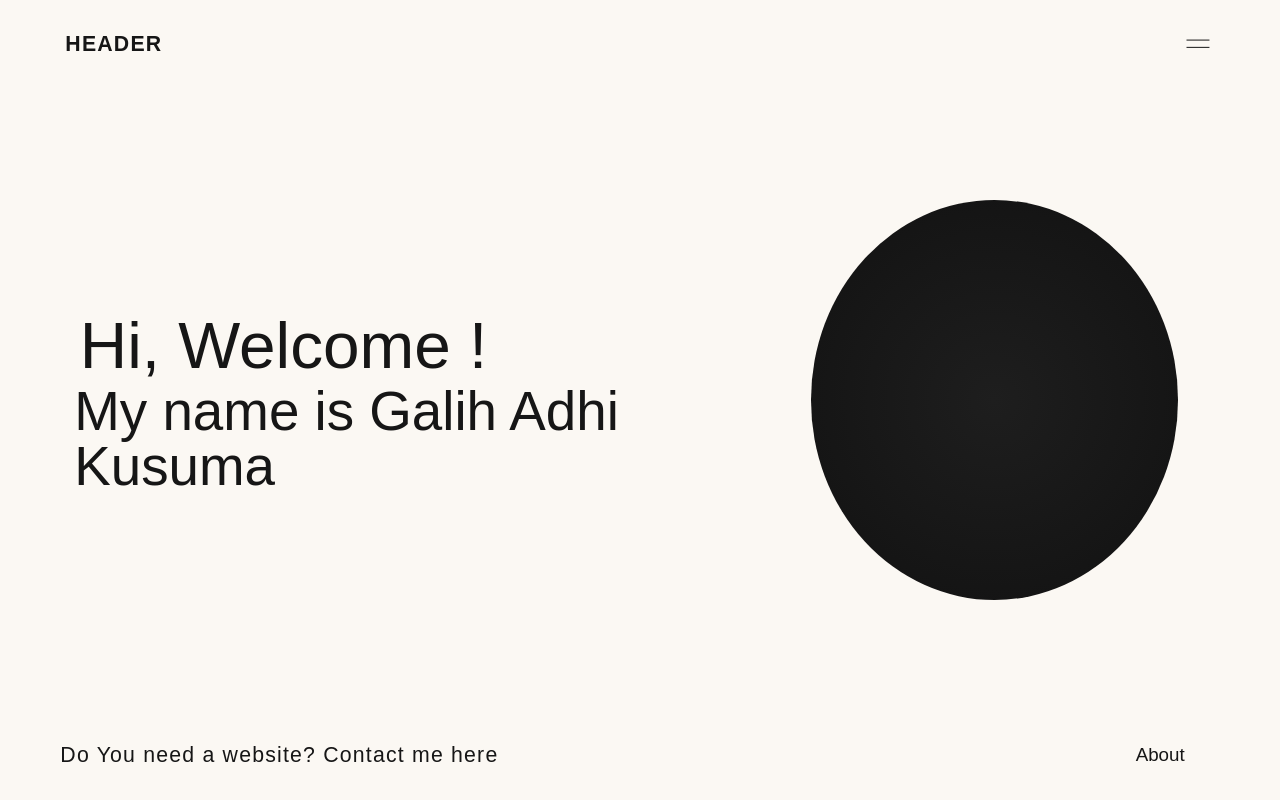
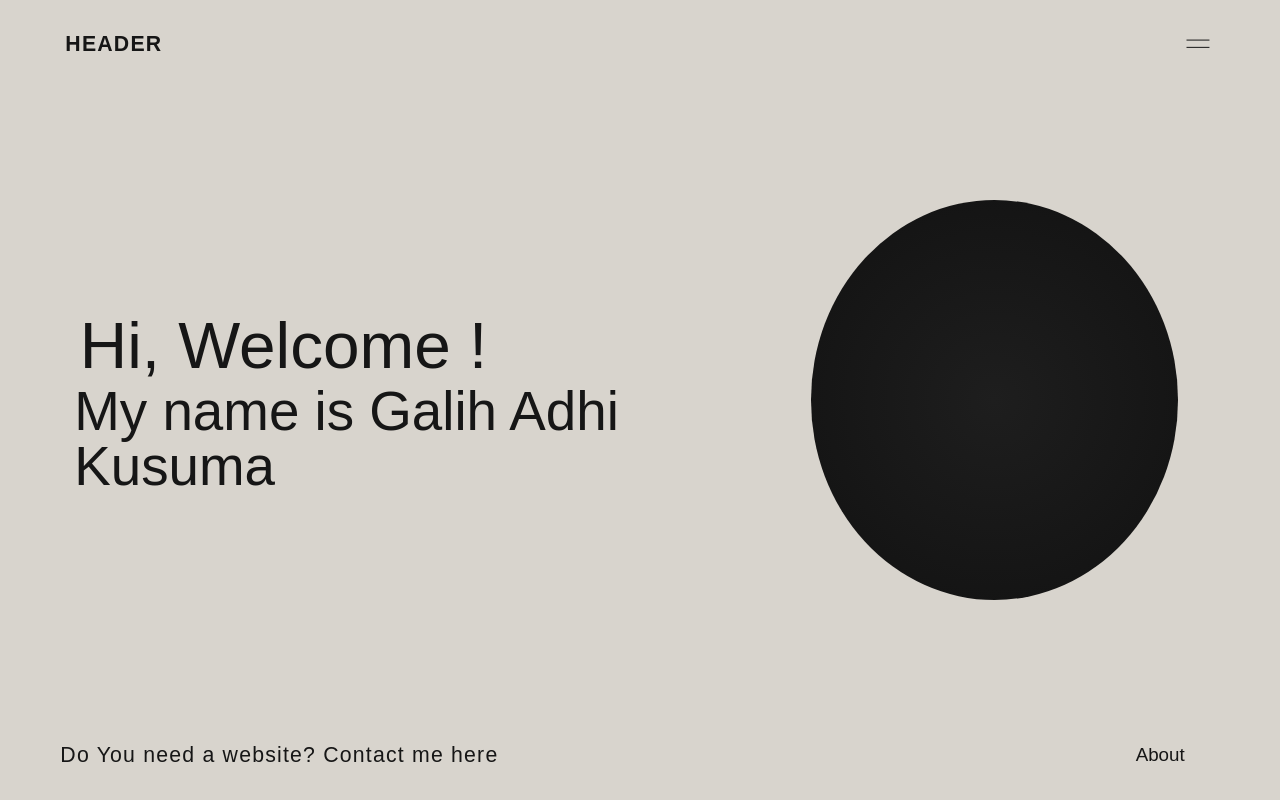
Before and after one commit to NoxturneDev/personal-portfolio-website, a React (Create React App) app: page / in a window 1280 px wide. Built offline with nearby package versions, Linux system fonts and the light colour scheme; a web font is replaced by a local one.

Commit message:
change background color to it's design refference

```diff
--- a/src/style/components/_pages-component.scss
+++ b/src/style/components/_pages-component.scss
@@ -3,7 +3,7 @@
     min-width: 100vw;
     height: 100%;
     padding: 1em 0.5em;
-
+    background-color: $light-400;
     * {
         margin: 0.5em;
     }
--- a/src/style/css/main.css
+++ b/src/style/css/main.css
@@ -249,6 +249,7 @@ h2 {
   min-width: 100vw;
   height: 100%;
   padding: 1em 0.5em;
+  background-color: #D8D4CD;
 }
 .page-wrapper * {
   margin: 0.5em;
```
Also changed, not shown: 1 other file (tests, documents, lock files or other folders).
